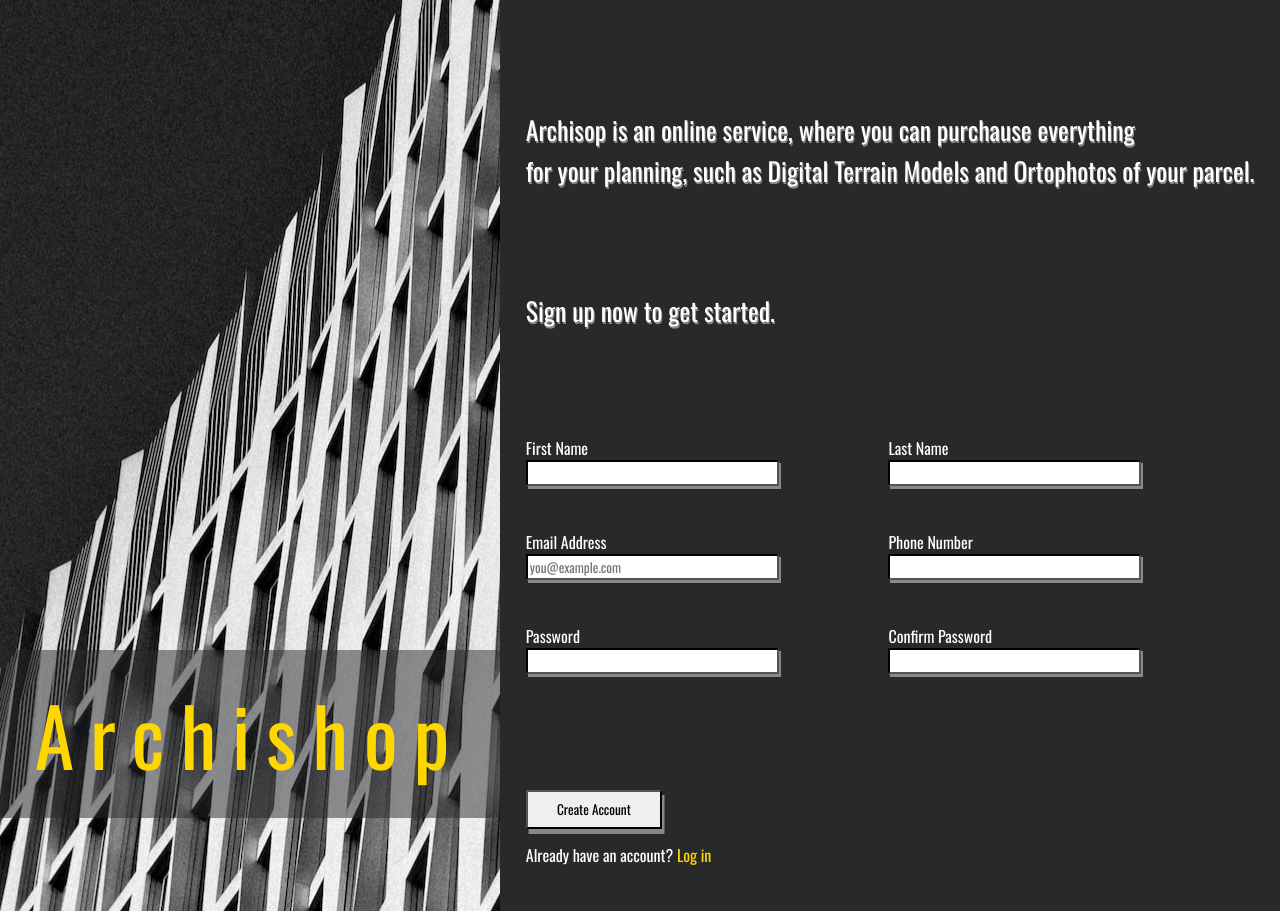
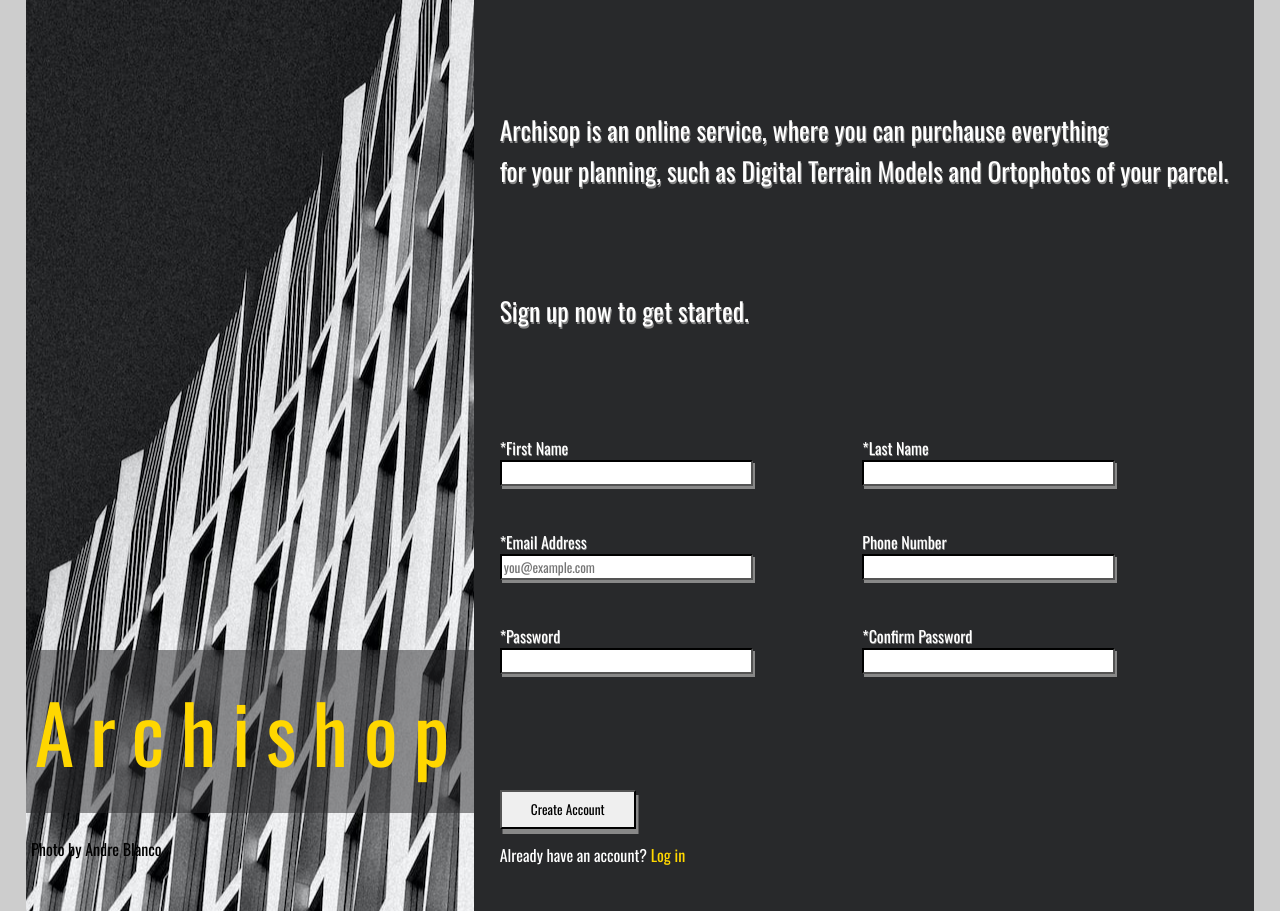
Before and after one commit to iarelavz/signup, a plain HTML site: page index.html in a window 1280 px wide. Drawn offline with nearby package versions, Linux system fonts and the light colour scheme.

Commit message:
major big fixes

```diff
--- a/index.html
+++ b/index.html
@@ -4,7 +4,7 @@
     <meta charset="UTF-8">
     <meta http-equiv="X-UA-Compatible" content="IE=edge">
     <meta name="viewport" content="width=device-width, initial-scale=1.0">
-    <title>LOGIN</title>
+    <title>SIGNUP</title>
     <link rel="stylesheet" href="style.css">
     <link rel="preconnect" href="https://fonts.googleapis.com">
     <link rel="stylesheet" href="https://fonts.googleapis.com/css?family=Oswald">
@@ -13,6 +13,7 @@
     <div id="container">
         <div id="left">
             <div id="banner">Archishop</div>
+            <div id="credit">Photo by Andre Blanco</div>
         </div>
         <div id="right">
             <div id="welcome"></div>
@@ -22,17 +23,17 @@
             <div id="formcont">
                 <div class="formdivs">
                     <div class="ordered-forms">
-                        <label id="form1" for="first_name">First Name</label>
+                        <label id="form1" for="first_name">*First Name</label>
                         <input type="text" id="first_name">
                     </div>
                     <div class="ordered-forms">
-                        <label id="form2" for="last_name">Last Name</label>
+                        <label id="form2" for="last_name">*Last Name</label>
                         <input type="text" id="last_name">
                     </div>
                 </div>
                 <div class="formdivs">
                     <div class="ordered-forms">
-                        <label for="user_email">Email Address</label>
+                        <label for="user_email">*Email Address</label>
                         <input type="email" id="user_email" name="email" placeholder="you@example.com">
                     </div>
                     <div class="ordered-forms">
@@ -43,11 +44,11 @@
                     </div>
                     <div class="formdivs">
                         <div class="ordered-forms">
-                            <label for="user_password">Password</label>
+                            <label id="pwinput" for="user_password">*Password</label>
                             <input type="password" id="user_password" name="password">
                         </div>
                         <div class="ordered-forms">
-                            <label for="confirm_password">Confirm Password</label>
+                            <label for="confirm_password">*Confirm Password</label>
                             <input type="password" id="confirm_password" name="confrim_password">
                         </div>
 
@@ -60,4 +61,8 @@
         </div>
     </div>
 </body>
+<script>
+
+
+</script>
 </html>
--- a/style.css
+++ b/style.css
@@ -16,12 +16,14 @@ a{
 }
 body{
     margin: 0;
+    background-color: #CDCDCD;
 }
 #container{
 
     display: flex;
     justify-content: center;
-    color: var(--txtcolor1)
+    color: var(--txtcolor1);
+
 
 
 }
@@ -31,7 +33,7 @@ body{
     background-position: center;
     background-size: auto;
     background-repeat: no-repeat;
-    width: 600px;
+    width: 35%;
   }
 
 #banner{
@@ -49,6 +51,13 @@ body{
 
 }
 
+#credit{
+    position: relative;
+    top: 74%;
+    left: 5px;
+    color:black;
+
+}
 #right{
     background-color: var(--bgcolor1);
     padding-left: 2%;
@@ -82,6 +91,7 @@ input{
 .formdivs{
     display: flex;
     gap:30%;
+    text-shadow: 0.5px 1px #888888;
 }
 
 .ordered-forms{
@@ -92,6 +102,16 @@ input{
     flex-wrap: 1;
 
 }
+
+input:focus{
+    outline: none;
+    background-color: #888888;
+}
+
+input:invalid{
+    border-color: red;
+}
+
 #login{
     margin-top: 16%;
     margin-bottom: 6%;
@@ -105,8 +125,9 @@ button{
 }
 
 button:hover {
-    color: gold;
     border-color: gold;
+    background-color:#888888;
+    box-shadow: 0.1px 0.1px #888888;
 }
 
 #logintext{
```
